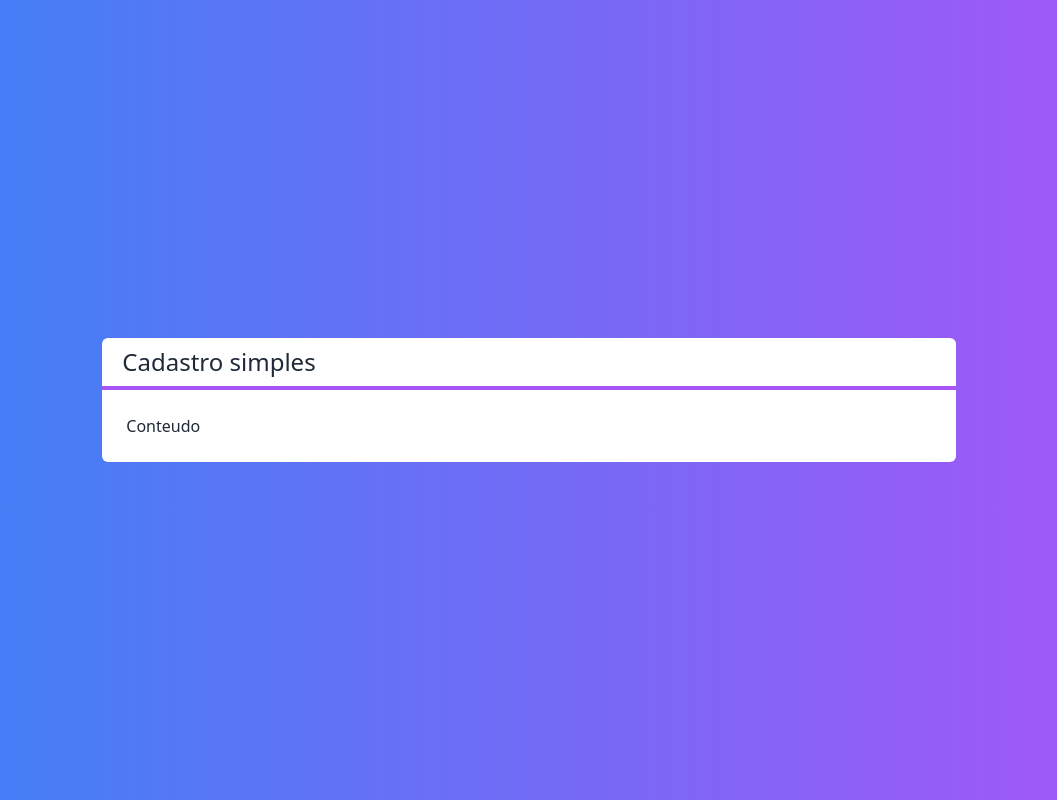
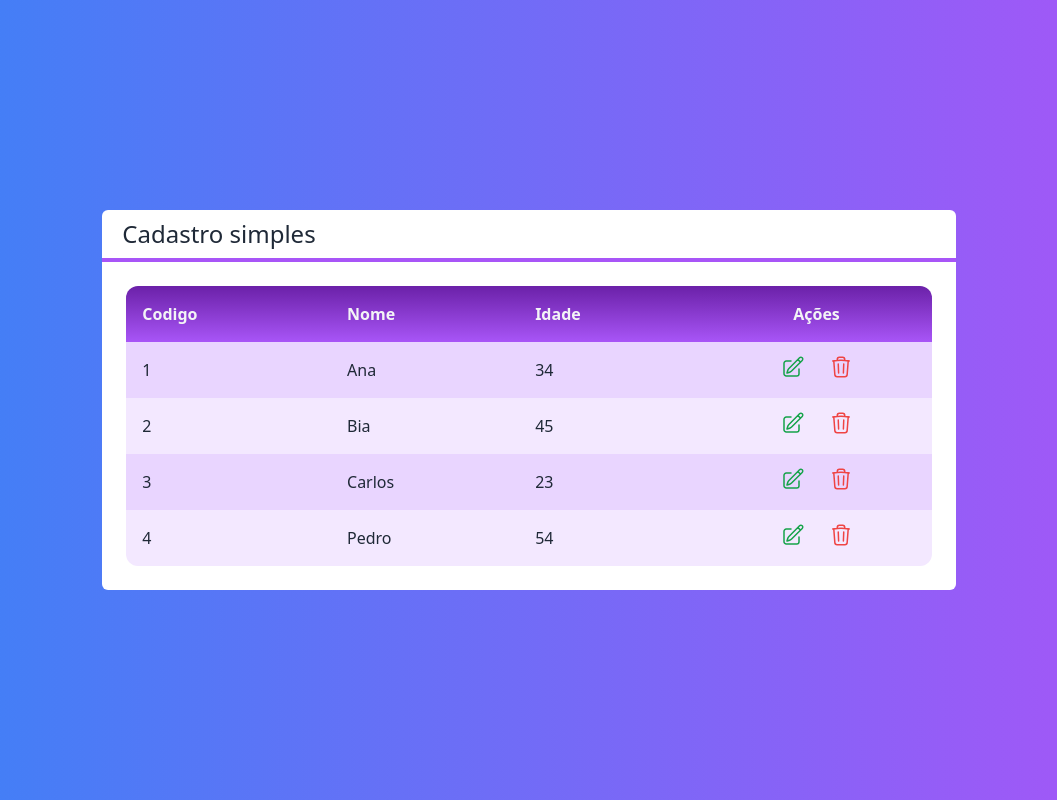
Before and after one commit to Miguel-Barros-Clear/register-react-project, a Next.js app: page / in a window 1280 px wide. Shown: the whole page, without its empty margins (111-1168 px from the left). Built offline with nearby package versions, Linux system fonts and the light colour scheme.

Commit message:
feat: creating table and basic functions

```diff
--- /dev/null
+++ b/src/components/Icones.tsx
@@ -0,0 +1,35 @@
+import React from "react";
+
+export const IconeEdicao = (
+  <svg
+    xmlns="http://www.w3.org/2000/svg"
+    fill="none"
+    viewBox="0 0 24 24"
+    strokeWidth={1.5}
+    stroke="currentColor"
+    className="w-6 h-6"
+  >
+    <path
+      strokeLinecap="round"
+      strokeLinejoin="round"
+      d="M16.862 4.487l1.687-1.688a1.875 1.875 0 112.652 2.652L10.582 16.07a4.5 4.5 0 01-1.897 1.13L6 18l.8-2.685a4.5 4.5 0 011.13-1.897l8.932-8.931zm0 0L19.5 7.125M18 14v4.75A2.25 2.25 0 0115.75 21H5.25A2.25 2.25 0 013 18.75V8.25A2.25 2.25 0 015.25 6H10"
+    />
+  </svg>
+);
+
+export const IconeLixo = (
+  <svg
+    xmlns="http://www.w3.org/2000/svg"
+    fill="none"
+    viewBox="0 0 24 24"
+    strokeWidth={1.5}
+    stroke="currentColor"
+    className="w-6 h-6"
+  >
+    <path
+      strokeLinecap="round"
+      strokeLinejoin="round"
+      d="M14.74 9l-.346 9m-4.788 0L9.26 9m9.968-3.21c.342.052.682.107 1.022.166m-1.022-.165L18.16 19.673a2.25 2.25 0 01-2.244 2.077H8.084a2.25 2.25 0 01-2.244-2.077L4.772 5.79m14.456 0a48.108 48.108 0 00-3.478-.397m-12 .562c.34-.059.68-.114 1.022-.165m0 0a48.11 48.11 0 013.478-.397m7.5 0v-.916c0-1.18-.91-2.164-2.09-2.201a51.964 51.964 0 00-3.32 0c-1.18.037-2.09 1.022-2.09 2.201v.916m7.5 0a48.667 48.667 0 00-7.5 0"
+    />
+  </svg>
+);
--- /dev/null
+++ b/src/components/Tabela.tsx
@@ -0,0 +1,76 @@
+import Cliente from "@/core/Cliente";
+import { IconeEdicao, IconeLixo } from "./Icones";
+
+interface TabelaProps {
+  clientes: Cliente[];
+  clienteSelecionado?: (cliente: Cliente) => void;
+  clienteExcluido?: (cliente: Cliente) => void;
+}
+
+export default function Tabela(props: TabelaProps) {
+  const exibirAcoes = props.clienteExcluido || props.clienteSelecionado;
+
+  function renderizarCabecalho() {
+    return (
+      <tr>
+        <th className="text-left p-4">Codigo</th>
+        <th className="text-left p-4">Nome</th>
+        <th className="text-left p-4">Idade</th>
+        {exibirAcoes ? <th className="p-4">Ações</th> : false}
+      </tr>
+    );
+  }
+
+  function renderizarDados() {
+    return props.clientes?.map((cliente, i) => {
+      return (
+        <tr
+          key={cliente.id}
+          className={`${i % 2 === 0 ? "bg-purple-200" : "bg-purple-100"}`}
+        >
+          <td className="text-left p-4">{cliente.id}</td>
+          <td className="text-left p-4">{cliente.nome}</td>
+          <td className="text-left p-4">{cliente.idade}</td>
+          {exibirAcoes ? renderizarAcoes(cliente) : false}
+        </tr>
+      );
+    });
+  }
+
+  function renderizarAcoes(cliente: Cliente) {
+    return (
+      <td className="flex justify-center">
+        {props.clienteSelecionado ? (
+          <button
+            onClick={() => props.clienteSelecionado?.(cliente)}
+            className="flex justify-center items-cent
+          er text-green-600 rounded-full p-2 m-1 hover:bg-purple-50"
+          >
+            {IconeEdicao}
+          </button>
+        ) : (
+          false
+        )}
+        {props.clienteExcluido ? (
+          <button
+            onClick={() => props.clienteExcluido?.(cliente)}
+            className="flex justify-center items-center text-red-500 rounded-full p-2 m-1 hover:bg-purple-50"
+          >
+            {IconeLixo}
+          </button>
+        ) : (
+          false
+        )}
+      </td>
+    );
+  }
+
+  return (
+    <table className="w-full rounded-xl overflow-hidden">
+      <thead className="bg-gradient-to-t from-purple-500 to-purple-800 text-gray-100">
+        {renderizarCabecalho()}
+      </thead>
+      <tbody>{renderizarDados()}</tbody>
+    </table>
+  );
+}
--- a/src/core/Client.ts
+++ b/src/core/Cliente.ts
@@ -1,16 +1,16 @@
-export default class Client {
+export default class Cliente {
     #id: string
     #nome: string
     #idade: number
 
-    constructor(nome: string, idade: number, id: string){
+    constructor(nome: string, idade: number, id: string = ''){
         this.#nome = nome
         this.#idade = idade
         this.#id = id
     }
 
     static vazio(){
-        return new Client('', 0, null)
+        return new Cliente('', 0)
     }
 
     get id(){
--- a/src/pages/index.tsx
+++ b/src/pages/index.tsx
@@ -1,7 +1,24 @@
 import Layout from "@/components/Layout";
+import Tabela from "@/components/Tabela";
+import Cliente from "@/core/Cliente";
 import React from "react";
 
 export default function Home() {
+  const clientes = [
+    new Cliente("Ana", 34, "1"),
+    new Cliente("Bia", 45, "2"),
+    new Cliente("Carlos", 23, "3"),
+    new Cliente("Pedro", 54, "4"),
+  ];
+
+  function clienteSelecionado(cliente: Cliente) {
+    console.log("Editar:", cliente.nome);
+  }
+
+  function clienteExcluido(cliente: Cliente) {
+    console.log("Delete:", cliente.nome);
+  }
+
   return (
     <div
       className={
@@ -9,7 +26,11 @@
       }
     >
       <Layout titulo="Cadastro simples">
-        <span>Conteudo</span>
+        <Tabela
+          clientes={clientes}
+          clienteSelecionado={clienteSelecionado}
+          clienteExcluido={clienteExcluido}
+        ></Tabela>
       </Layout>
     </div>
   );
```
